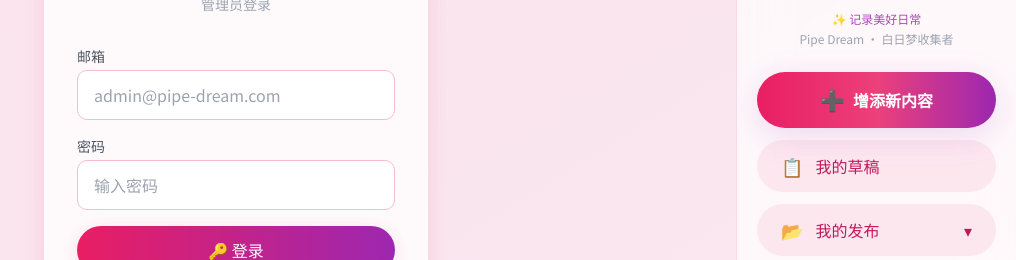
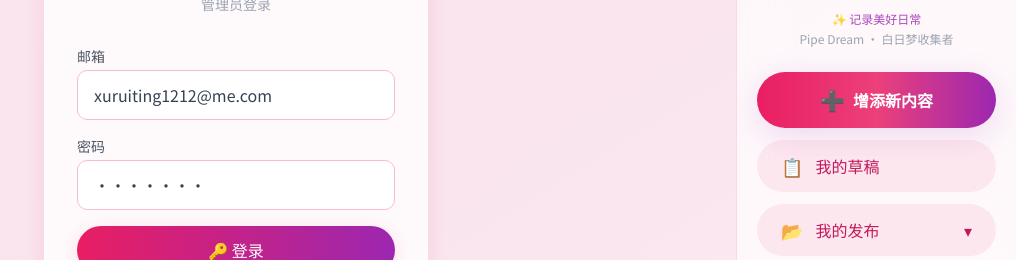
Before and after one commit to xuruiting1212-spec/pipe-dream, a Vue app: page /login in a window 1280 px wide. Shown: the part 247-507 px from the top of the page, without its empty margins (264-1280 px from the left). Built offline with nearby package versions, Linux system fonts and the light colour scheme; no server answers.

Commit message:
登录页预设管理员邮箱和密码

```diff
--- a/src/views/LoginView.vue
+++ b/src/views/LoginView.vue
@@ -92,8 +92,8 @@ import { useAuthStore } from '@/stores/auth'
 const router = useRouter()
 const authStore = useAuthStore()
 
-const email = ref('')
-const password = ref('')
+const email = ref('xuruiting1212@me.com')
+const password = ref('towa520')
 
 /** 处理登录 */
 async function handleLogin(): Promise<void> {
```
